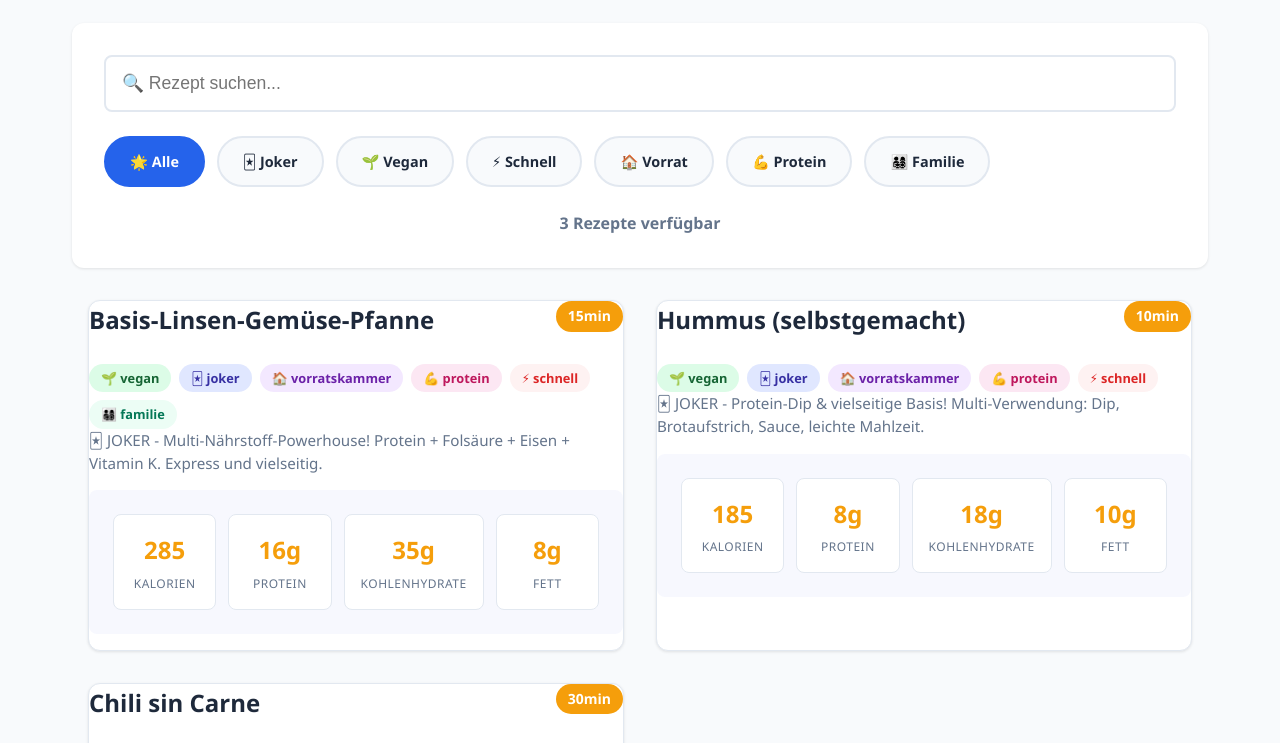
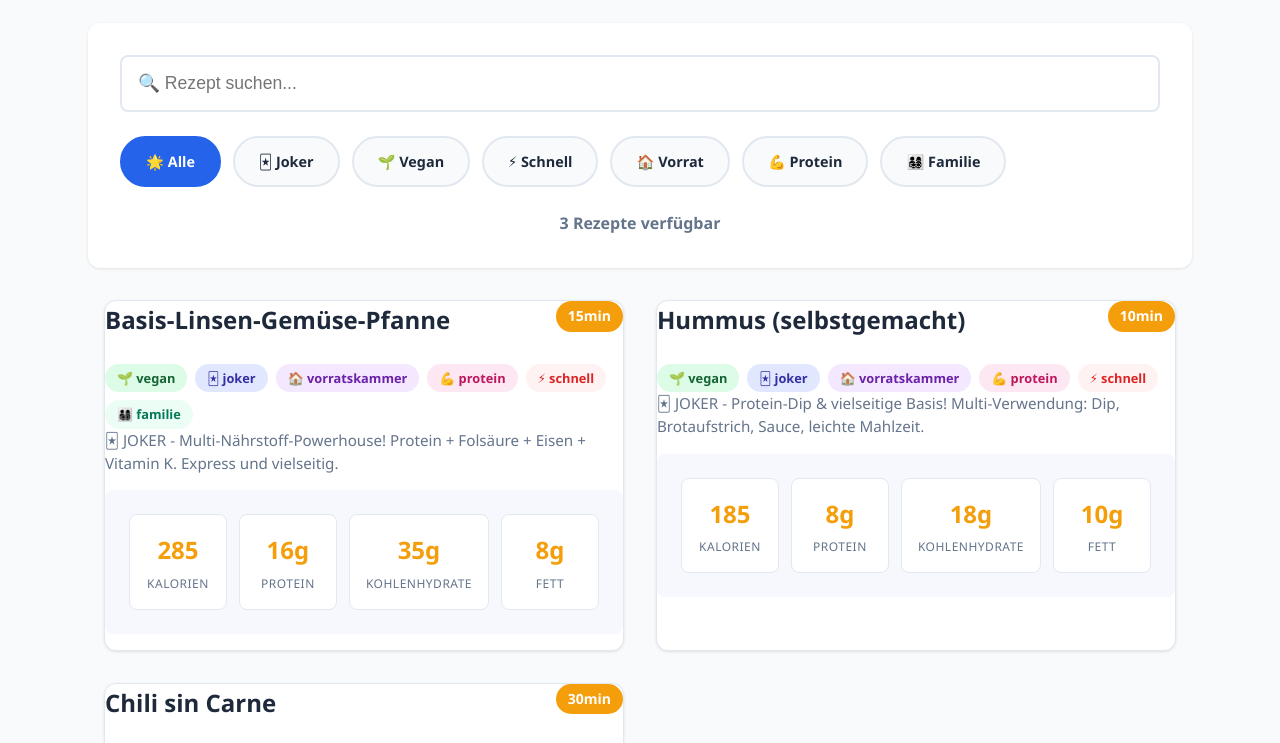
Before and after one commit to kochbuch-kunz/kochbuch-static, a website: page template.html in a window 1280 px wide. Shown: the part 118-861 px from the top of the page. Drawn offline with Linux system fonts and the light colour scheme.

Commit message:
Update style.css

```diff
--- a/style.css
+++ b/style.css
@@ -34,7 +34,7 @@ body {
 .container {
     max-width: 1200px;
     margin: 0 auto;
-    padding: 2rem;
+    padding: 2rem 3rem;
 }
 
 /* Header */
```
